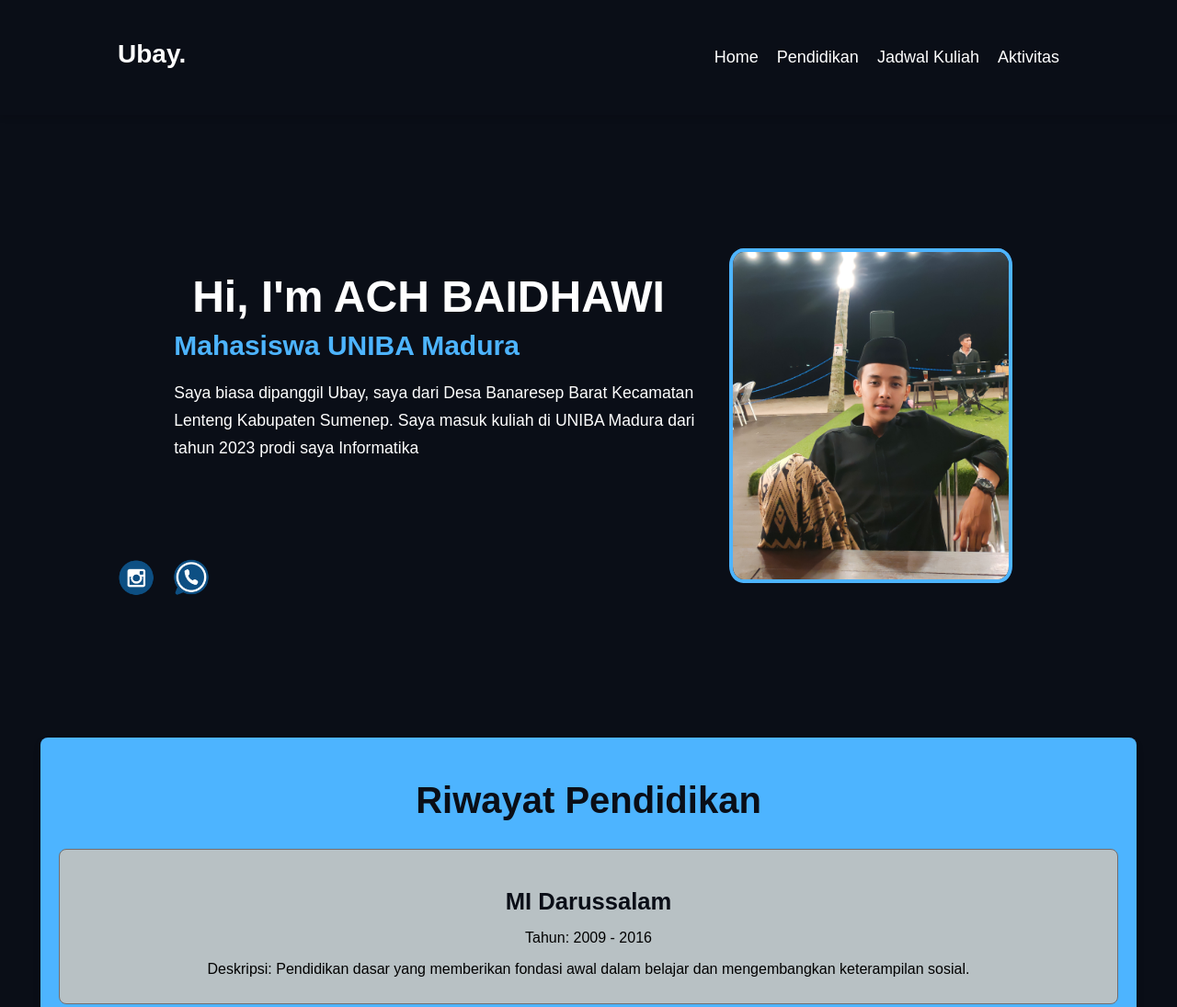
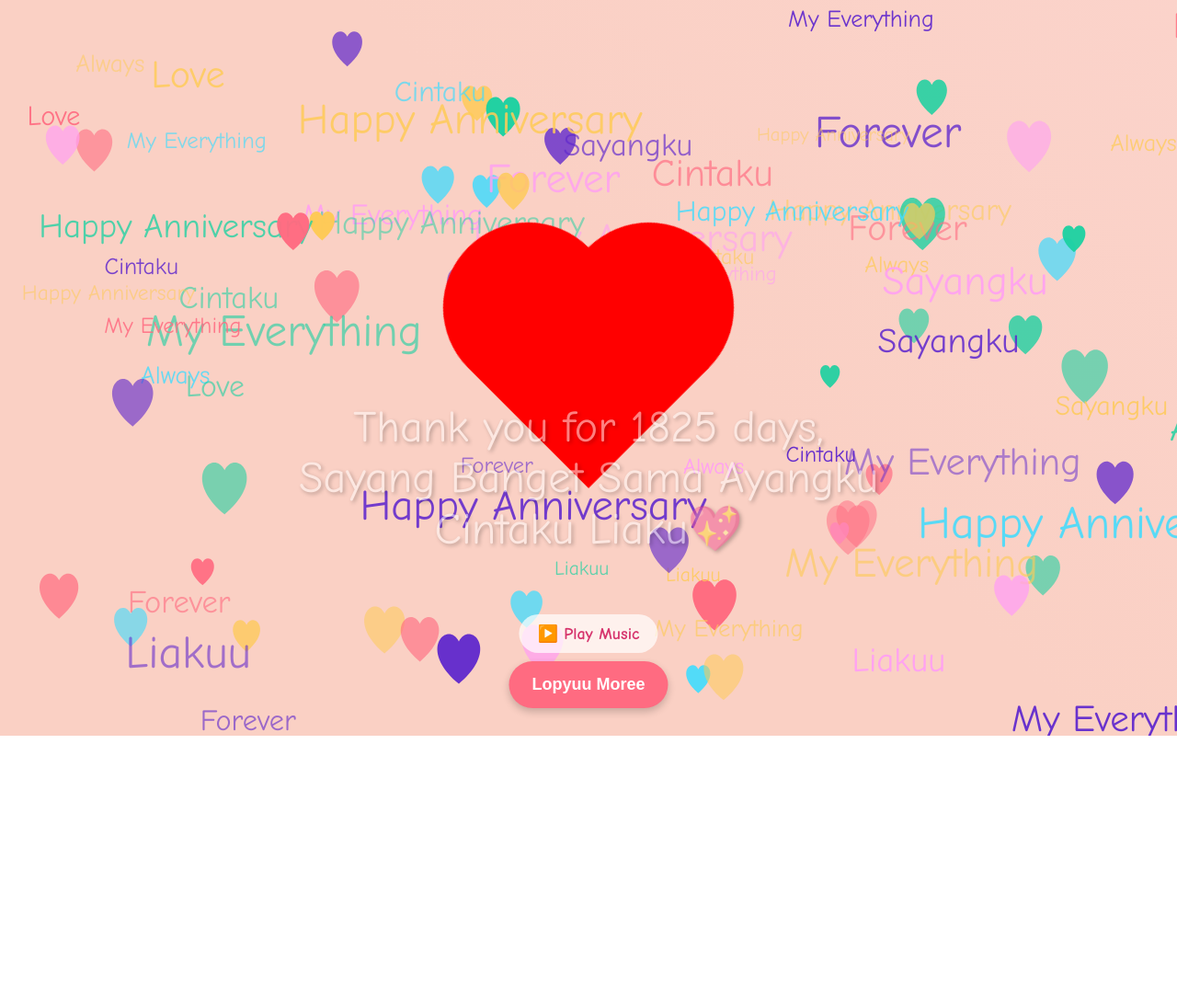
Before and after one commit to ubay2106/ubayportfolio, a plain HTML site: page index.html in a window 1280 px wide. Shown: the top 1095 px of the page at 92% size. After the commit the page ends 800 px from the top, so only its background shows below. Drawn offline with Linux system fonts and the light colour scheme.

Commit message:
anniv5yearss.html

```diff
--- a/index.html
+++ b/index.html
@@ -1,124 +1,282 @@
 <!DOCTYPE html>
 <html lang="en">
 <head>
-    <title>Ach Baidhawi Profile</title>
-    <link rel="stylesheet" href="style.css">
+  <meta charset="UTF-8">
+  <meta name="viewport" content="width=device-width, initial-scale=1.0">
+  <title>Happy Anniversary Sayangku Cintaku Liakuu</title>
+  <style>
+    body, html {
+      margin: 0;
+      padding: 0;
+      height: 100%;
+      overflow: hidden;
+      background: linear-gradient(45deg, #ff9a9e, #fad0c4, #fad0c4, #ffdde1);
+      background-size: 600% 600%;
+      animation: gradientBG 20s ease infinite;
+      font-family: 'Comic Sans MS', cursive, sans-serif;
+      touch-action: none;
+    }
+
+    @keyframes gradientBG {
+      0% { background-position: 0% 50%; }
+      50% { background-position: 100% 50%; }
+      100% { background-position: 0% 50%; }
+    }
+
+    canvas {
+      position: absolute;
+      top: 0;
+      left: 0;
+      width: 100%;
+      height: 100%;
+      z-index: 1;
+    }
+
+    #heart {
+      position: absolute;
+      top: 50%;
+      left: 50%;
+      width: 20vmin;
+      height: 20vmin;
+      background: red;
+      transform: translate(-50%, -50%) rotate(-45deg);
+      animation: heartbeat 1.5s infinite;
+      z-index: 2;
+    }
+
+    #heart::before,
+    #heart::after {
+      content: "";
+      position: absolute;
+      width: 20vmin;
+      height: 20vmin;
+      background: red;
+      border-radius: 50%;
+    }
+
+    #heart::before {
+      top: -10vmin;
+      left: 0;
+    }
+
+    #heart::after {
+      left: 10vmin;
+      top: 0;
+    }
+
+    @keyframes heartbeat {
+      0%, 100% { transform: translate(-50%, -50%) scale(1) rotate(-45deg); }
+      25% { transform: translate(-50%, -50%) scale(1.1) rotate(-45deg); }
+      50% { transform: translate(-50%, -50%) scale(1.2) rotate(-45deg); }
+      75% { transform: translate(-50%, -50%) scale(1.1) rotate(-45deg); }
+    }
+
+    #audioControl {
+      position: fixed;
+      bottom: 90px;
+      left: 50%;
+      transform: translateX(-50%);
+      background: rgba(255,255,255,0.7);
+      padding: 10px 20px;
+      border-radius: 30px;
+      font-size: 18px;
+      color: #d6336c;
+      font-weight: bold;
+      cursor: pointer;
+      z-index: 3;
+    }
+
+    #surpriseBtn {
+      position: fixed;
+      bottom: 30px;
+      left: 50%;
+      transform: translateX(-50%);
+      background: #ff6b81;
+      color: white;
+      padding: 15px 25px;
+      border: none;
+      border-radius: 30px;
+      font-size: 18px;
+      font-weight: bold;
+      cursor: pointer;
+      z-index: 3;
+      box-shadow: 0 4px 8px rgba(0,0,0,0.2);
+      transition: 0.3s;
+    }
+
+    #surpriseBtn:hover {
+      background: #d6336c;
+      transform: translateX(-50%) scale(1.05);
+    }
+
+    #specialMessage {
+      position: absolute;
+      top: 65%;
+      left: 50%;
+      transform: translate(-50%, -50%);
+      font-size: 6vmin;
+      color: #fff;
+      text-shadow: 2px 2px 4px rgba(0,0,0,0.5);
+      opacity: 0;
+      z-index: 2;
+      transition: opacity 2s ease-in-out;
+      text-align: center;
+      white-space: pre-line;
+    }
+  </style>
 </head>
 <body>
-    <header >
-        <div class="all">
-            <nav>
-                <h1 class="logo">Ubay.</h1>
-                <ul>
-                    <li><a href="#Home">Home</a></li>
-                    <li><a href="#Pendidikan">Pendidikan</a></li>
-                    <li><a href="#Jadwal Kuliah">Jadwal Kuliah</a></li>
-                    <li><a href="#Aktivitas">Aktivitas</a></li>
-                </ul>
-            </nav>
 
-            <div class="intro" id="Home">
-                <div class="text">
-                    <h2>Hi, I'm ACH BAIDHAWI</h2>
-                    <h3>Mahasiswa UNIBA Madura</h3>
-                    <p>Saya biasa dipanggil Ubay, saya dari Desa Banaresep Barat Kecamatan Lenteng Kabupaten Sumenep. Saya masuk kuliah di UNIBA Madura dari tahun 2023 prodi saya Informatika</p>
-                </div>
-                <div class="image">
-                    <img src="aku.jpg" alt="">
-                </div>
-            </div>
+<!-- Music -->
+<!-- Music -->
+<audio id="bgMusic" loop>
+    <source src="https://github.com/ubay2106/anniv5years/blob/main/KOMANG.mp3" type="audio/mp3">
+  </audio>
 
-            <div class="kontak">
-                <a href="https://www.instagram.com/xmasby_/profilecard/?igsh=MXh1dTZoaG15ZHg2dw=="><img src="instagram.png" alt="Instagram"></a>
-                <a href="https://wa.me/6287844643553/"><img src="wa.png" alt="Whatsapp"></a>
-            </div>
-        </div>
-    </header>
-    <div class="pdg" id="Pendidikan"></div>
-    <div class="pddk" >
+<!-- Music Control -->
+<div id="audioControl">▶️ Play Music</div>
 
-        <h1>Riwayat Pendidikan</h1>
+<!-- Flying Text and Hearts -->
+<canvas id="canvas"></canvas>
 
+<!-- Heart Shape in Center -->
+<div id="heart"></div>
 
-        <div class="riwayat">
-          <h2>MI Darussalam</h2>
-          <p>Tahun: 2009 - 2016</p>
-          <p>Deskripsi: Pendidikan dasar yang memberikan fondasi awal dalam belajar dan mengembangkan keterampilan sosial.</p>
-        </div>
+<!-- Surprise Button -->
+<button id="surpriseBtn">Lopyuu Moree</button>
 
+<!-- Special Message -->
+<div id="specialMessage">Thank you for 1825 days, Sayang Banget Sama Ayangku Cintaku Liaku💖</div>
 
-        <div class="riwayat">
-          <h2>MTs Darussalam</h2>
-          <p>Tahun: 2016 - 2019</p>
-          <p>Deskripsi: Pendidikan menengah pertama yang memperkenalkan ilmu-ilmu dasar yang lebih kompleks.</p>
-        </div>
+<script>
+  const canvas = document.getElementById("canvas");
+  const ctx = canvas.getContext("2d");
 
+  function resizeCanvas() {
+    canvas.width = window.innerWidth;
+    canvas.height = window.innerHeight;
+  }
+  resizeCanvas();
+  window.addEventListener("resize", resizeCanvas);
 
-        <div class="riwayat">
-          <h2>SMAS Tahfidz Darul Ulum</h2>
-          <p>Tahun: 2019 - 2022</p>
-          <p>Deskripsi: Pendidikan menengah atas dengan fokus pada ilmu pengetahuan dan persiapan ke perguruan tinggi.</p>
-        </div>
+  const colors = ["#ff6b81", "#feca57", "#48dbfb", "#1dd1a1", "#ff9ff3", "#5f27cd"];
+  const messages = ["Happy Anniversary", "Sayangku", "Cintaku", "Liakuu", "Love", "Forever", "Always", "My Everything"];
+  const hearts = [];
 
+  class HeartText {
+    constructor() {
+      this.reset();
+    }
 
-        <div class="riwayat">
-          <h2>Universitas Bahaudin Mudhary</h2>
-          <p>Tahun: 2023 - Sekarang</p>
-          <p>Deskripsi: Program sarjana di bidang Teknik Informatika yang menekankan pada pemrograman, data, dan pengembangan aplikasi.</p>
-        </div>
+    reset() {
+      this.x = Math.random() * canvas.width;
+      this.y = Math.random() * canvas.height;
+      this.speedX = (Math.random() - 0.5) * 2;
+      this.speedY = (Math.random() - 0.5) * 2;
+      this.opacity = Math.random() * 0.5 + 0.5;
+      this.color = colors[Math.floor(Math.random() * colors.length)];
+      this.text = messages[Math.floor(Math.random() * messages.length)];
+      this.fontSize = Math.random() * (window.innerWidth < 600 ? 20 : 30) + 20;
+    }
 
-      </div>
+    draw() {
+      ctx.globalAlpha = this.opacity;
+      ctx.font = `${this.fontSize}px "Comic Sans MS"`;
+      ctx.fillStyle = this.color;
+      ctx.fillText(this.text, this.x, this.y);
+    }
 
-      <div class="pdg" id="Jadwal Kuliah"></div>
-      <div class="jkuliah" >
+    update() {
+      this.x += this.speedX;
+      this.y += this.speedY;
+      if (this.x > canvas.width || this.x < 0 || this.y > canvas.height || this.y < 0) {
+        this.reset();
+      }
+    }
+  }
 
-        <h4>Jadwal Kuliah</h4>
+  class HeartIcon {
+    constructor() {
+      this.reset();
+    }
 
-        <div class="Jadwal">
-            <h2>Senin</h2>
-            <p>Jam 06.30 WIB - WEB Programming</p>
-            <p>Jam 10.20 WIB - English 3</p>
-            <p>Jam 14.30 WIB - Database</p>
-          </div>
+    reset() {
+      this.x = Math.random() * canvas.width;
+      this.y = Math.random() * canvas.height;
+      this.speedX = (Math.random() - 0.5) * 1;
+      this.speedY = (Math.random() - 0.5) * 1;
+      this.opacity = Math.random() * 0.5 + 0.5;
+      this.color = colors[Math.floor(Math.random() * colors.length)];
+      this.size = Math.random() * (window.innerWidth < 600 ? 10 : 15) + 10;
+    }
 
-        <div class="Jadwal">
-            <h2>Selasa</h2>
-            <p>Jam 16.30 WIB - Algorithm Design And Analysis</p>
-          </div>
+    draw() {
+      ctx.globalAlpha = this.opacity;
+      ctx.fillStyle = this.color;
+      ctx.beginPath();
+      ctx.moveTo(this.x, this.y);
+      ctx.bezierCurveTo(this.x + this.size / 2, this.y - this.size,
+                        this.x + this.size * 2, this.y + this.size / 3,
+                        this.x, this.y + this.size * 2);
+      ctx.bezierCurveTo(this.x - this.size * 2, this.y + this.size / 3,
+                        this.x - this.size / 2, this.y - this.size,
+                        this.x, this.y);
+      ctx.fill();
+    }
 
-        <div class="Jadwal">
-            <h2>Rabu</h2>
-            <p>Jam 09.00 WIB - Practice Database</p>
-            <p>Jam 01.00 WIB - Practice OOP</p>
-            <p>Jam 15.00 WIB - Practice OS</p>
-          </div>
+    update() {
+      this.x += this.speedX;
+      this.y += this.speedY;
+      if (this.x > canvas.width || this.x < 0 || this.y > canvas.height || this.y < 0) {
+        this.reset();
+      }
+    }
+  }
 
-        <div class="Jadwal">
-            <h2>Kamis</h2>
-            <p>Jam 09.30 WIB - Statistic</p>
-            <p>Jam 01.00 WIB - Practice WEB</p>
-            <p>Jam 14.30 WIB - Indonesian Dan Scientific Writing</p>
-          </div>
+  for (let i = 0; i < 50; i++) {
+    hearts.push(new HeartText());
+    hearts.push(new HeartIcon());
+  }
 
-        <div class="Jadwal">
-            <h2>Jum'at</h2>
-            <p>Jam 08.00 WIB - Operation System</p>
-            <p>Jam 12.50 WIB - Object Oriented Programming</p>
-          </div>
+  function animate() {
+    ctx.clearRect(0, 0, canvas.width, canvas.height);
+    hearts.forEach((h) => {
+      h.update();
+      h.draw();
+    });
+    requestAnimationFrame(animate);
+  }
+  animate();
 
-      </div>
+  // Audio control
+  const audio = document.getElementById("bgMusic");
+  const audioControl = document.getElementById("audioControl");
 
-      <div class="pdg" id="Aktivitas"></div>
-      <div class="activity" >
+  audioControl.addEventListener("click", () => {
+    if (audio.paused) {
+      audio.play();
+      audioControl.textContent = "⏸️ Pause Music";
+    } else {
+      audio.pause();
+      audioControl.textContent = "▶️ Play Music";
+    }
+  });
 
-        <div class="caption">
-            <h2>My Activity</h2>
-            <h3>Mahasiswa UNIBA Madura</h3>
-        <p>Sebelum saya kuliah, saya mondok di Darul Ulum Banyuanyar selama 3 Tahun disana saya mengikuti organisasi English Club, Ramadhan Class dsb. Setelah saya kuliah saya mengikuti organisasi FKMSB Forum Komunikasi Mahasiswa Santri Banyuanyar) dan juga saya ikut HMI (Himpunan Mahasiswa Islam)</p>
-        </div>
-        <div class="image">
-            <img src="aku.jpg" alt="">
-        </div>
-    </div>
+  // Special message muncul otomatis
+  const specialMessage = document.getElementById("specialMessage");
+  setTimeout(() => {
+    specialMessage.style.opacity = 1;
+  }, 4000); // Muncul setelah 4 detik
+
+  // Surprise Button
+  const surpriseBtn = document.getElementById("surpriseBtn");
+  surpriseBtn.addEventListener("click", () => {
+    for (let i = 0; i < 20; i++) {
+      hearts.push(new HeartIcon());
+    }
+    surpriseBtn.style.display = "none"; // Hide button after clicked
+  });
+</script>
+
 </body>
 </html>
```
